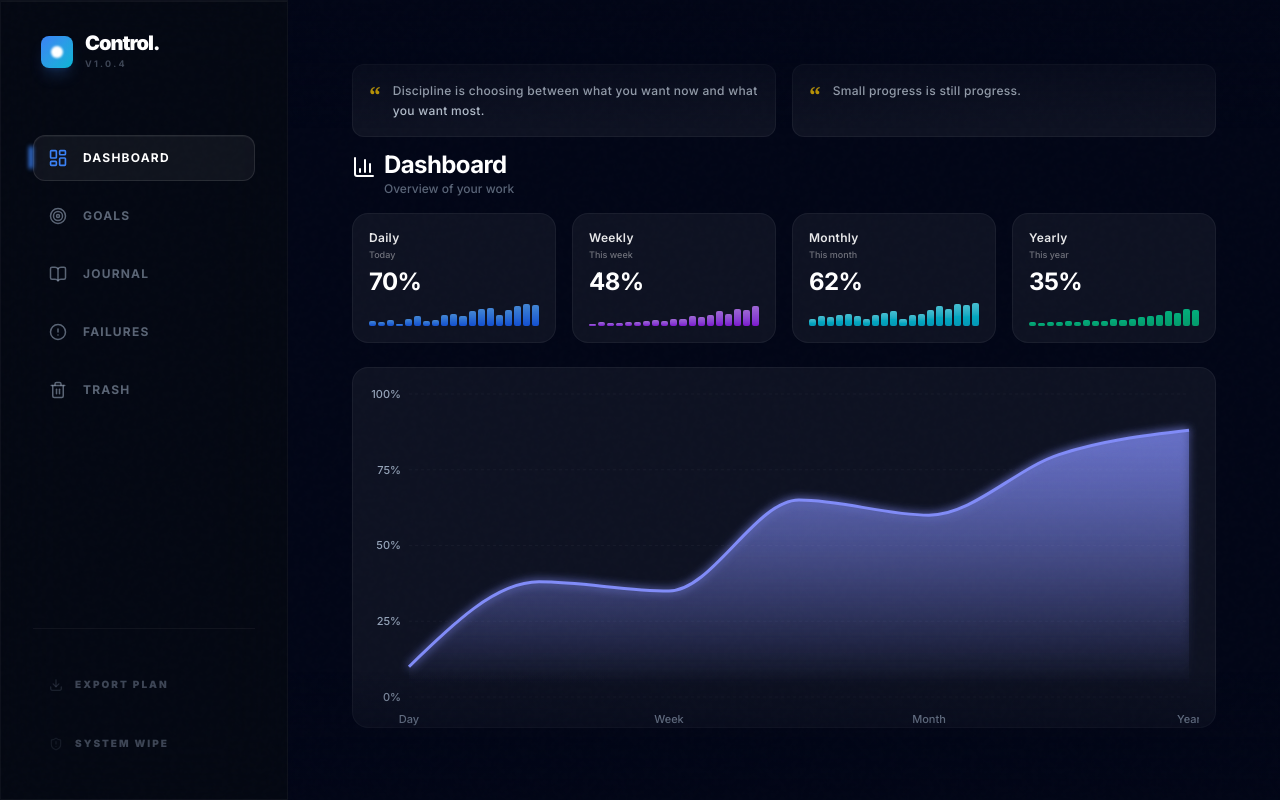
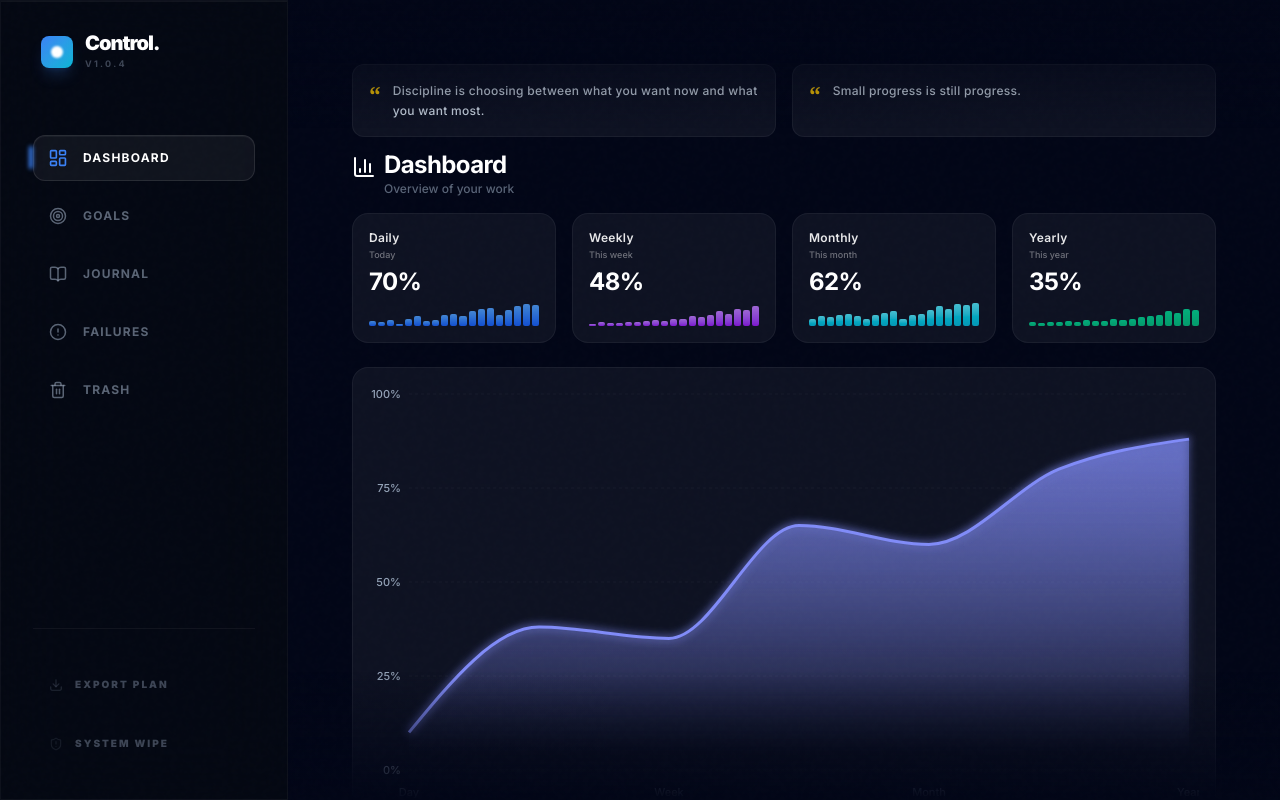
Before and after one commit to hgbvbvbvyjuyh/control-app, a React (Vite) app in the folder productivity-app/frontend/: page /#/ in a window 1280 px wide. Built offline with nearby package versions, Linux system fonts and the light colour scheme.

Commit message:
fix: remove bottom padding from dashboard to stretch chart to absolute bottom

```diff
--- a/productivity-app/frontend/src/components/Layout.tsx
+++ b/productivity-app/frontend/src/components/Layout.tsx
@@ -175,7 +175,7 @@ export const Layout = () => {
                 duration: 0.6,
                 ease: [0.22, 1, 0.36, 1]
               }}
-              className="p-10 md:p-16 max-w-7xl mx-auto w-full flex-1 flex flex-col h-full min-h-0"
+              className={`pt-10 md:pt-16 px-10 md:px-16 ${location.pathname === '/' ? 'pb-0' : 'pb-10 md:pb-16'} max-w-7xl mx-auto w-full flex-1 flex flex-col h-full min-h-0`}
             >
               <Outlet />
             </motion.div>
--- a/productivity-app/frontend/src/components/PerformanceChart.tsx
+++ b/productivity-app/frontend/src/components/PerformanceChart.tsx
@@ -17,7 +17,7 @@ export const PerformanceChart = () => {
       initial={{ opacity: 0, y: 20, filter: 'blur(10px)' }}
       animate={{ opacity: 1, y: 0, filter: 'blur(0px)' }}
       transition={{ duration: 1, delay: 0.4, ease: [0.22, 1, 0.36, 1] }}
-      className="flex-1 min-h-0 w-full rounded-2xl bg-white/5 backdrop-blur-md border border-white/5 relative"
+      className="flex-1 min-h-0 w-full rounded-t-2xl bg-white/5 backdrop-blur-md border border-white/5 border-b-0 relative"
     >
       <div className="absolute inset-0 p-4 pb-0">
         <ResponsiveContainer width="100%" height="100%">
--- a/productivity-app/frontend/src/pages/Dashboard.tsx
+++ b/productivity-app/frontend/src/pages/Dashboard.tsx
@@ -82,7 +82,7 @@ export const Dashboard = () => {
       </div>
 
       {/* Area Chart Row */}
-      <div className="flex-1 min-h-0 mt-2 pb-2 w-full flex flex-col">
+      <div className="flex-1 min-h-0 mt-2 w-full flex flex-col">
         <PerformanceChart />
       </div>
     </div>
```
